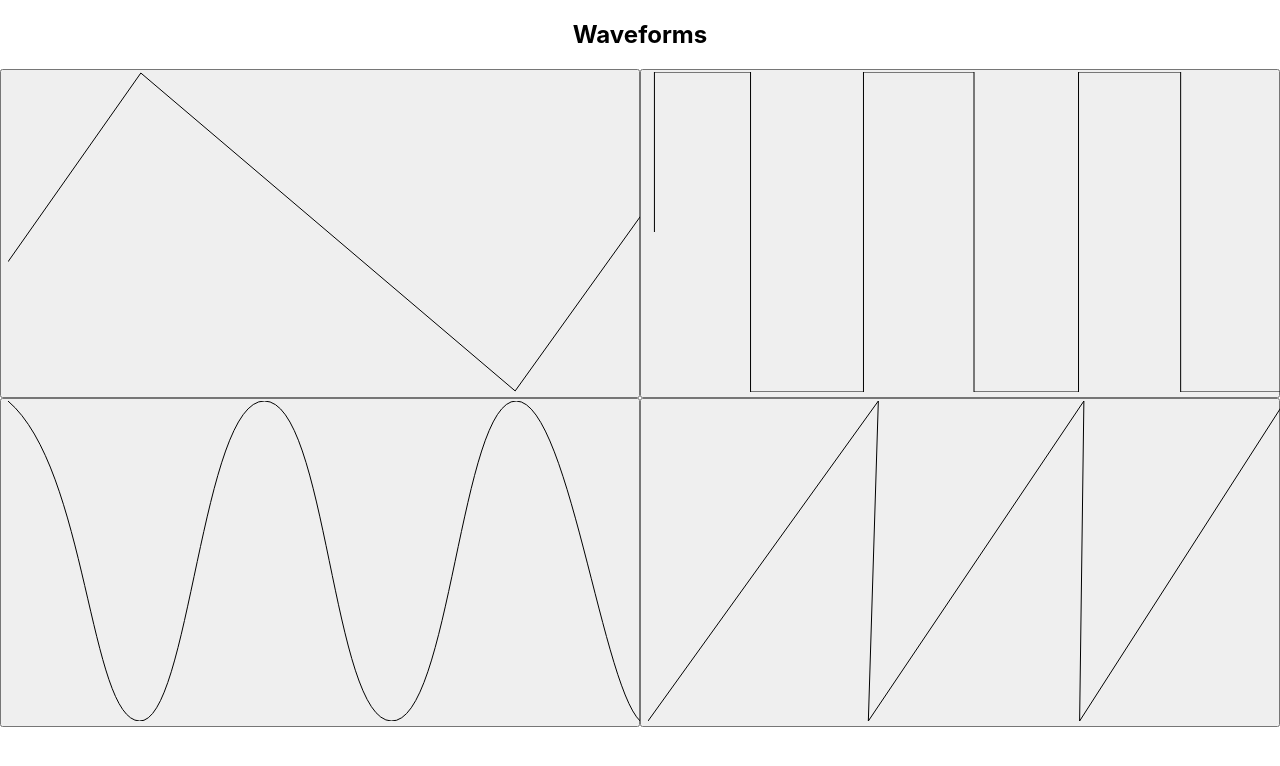
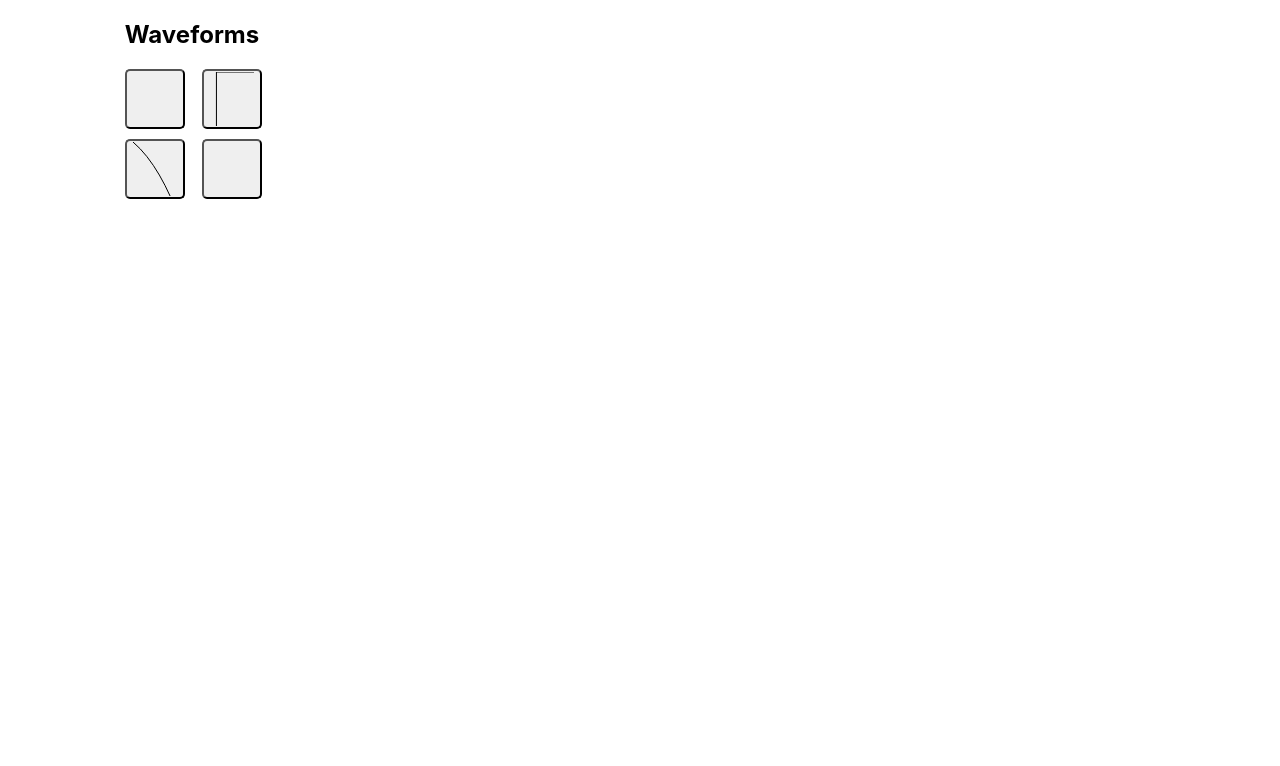
Before and after one commit to rdeprey/modular-synth, a React (Create React App) app: page / in a window 1280 px wide. Shown: the top 766 px of the page. Built offline with nearby package versions, Linux system fonts and the light colour scheme.

Commit message:
Add settings grid

```diff
--- a/src/App.js
+++ b/src/App.js
@@ -1,10 +1,10 @@
 import './App.css';
-import WaveformPanel from './Components/Panels/WaveformPanel/WaveformPanel';
+import SettingsGrid from './Components/Panels/SettingsGrid';
 
 function App() {
   return (
     <div className="App">
-      <WaveformPanel />
+      <SettingsGrid />
     </div>
   );
 }
--- /dev/null
+++ b/src/Components/Panels/SettingsGrid.jsx
@@ -0,0 +1,12 @@
+import React from "react";
+import styles from "./SettingsGrid.module.css";
+import WaveformPanel from "./WaveformPanel/WaveformPanel";
+
+export default function SettingsGrid() {
+    return <section aria-labelledby="synth-settings">
+        <h2 id="synth-settings" className={styles.visuallyHidden}>Synth Settings</h2>
+        <div className={styles.settingsGrid}>
+            <WaveformPanel />
+        </div>
+        </section>
+}
--- /dev/null
+++ b/src/Components/Panels/SettingsGrid.module.css
@@ -0,0 +1,15 @@
+.settingsGrid {
+    display: grid;
+    grid-template-columns: 30% 40% 30%;
+    justify-items: center;
+}
+
+.visuallyHidden {
+    clip: rect(0 0 0 0);
+    clip-path: inset(50%);
+    height: 1px;
+    overflow: hidden;
+    position: absolute;
+    white-space: nowrap;
+    width: 1px;
+  }
--- a/src/Components/Panels/WaveformPanel/SawtoothWaveform.jsx
+++ b/src/Components/Panels/WaveformPanel/SawtoothWaveform.jsx
@@ -1,7 +1,7 @@
 import React from 'react'
 
 const SawtoothWaveform = () => {
-    return <svg role="img" aria-labelledby="sawtooth-waveform" xmlns="http://www.w3.org/2000/svg" xmlnsXlink="http://www.w3.org/1999/xlink" width="640" height="320">
+    return <svg role="img" aria-labelledby="sawtooth-waveform" xmlns="http://www.w3.org/2000/svg" xmlnsXlink="http://www.w3.org/1999/xlink">
         <title id="sawtooth-waveform">Sawtooth Waveform</title>
         <defs><path d="M637.17 320V0L431.61 320l4.28-320-215.55 320 9.99-320L0 320" id="d"/></defs>
     <use xlinkHref="#d" fill-opacity="0" stroke="#000"/></svg>
--- a/src/Components/Panels/WaveformPanel/SineWaveform.jsx
+++ b/src/Components/Panels/WaveformPanel/SineWaveform.jsx
@@ -1,7 +1,7 @@
 import React from 'react'
 
 const SineWaveform = () => {
-    return <svg role="img" aria-labelledby="sine-waveform" xmlns="http://www.w3.org/2000/svg" xmlnsXlink="http://www.w3.org/1999/xlink" width="640" height="320">
+    return <svg role="img" aria-labelledby="sine-waveform" xmlns="http://www.w3.org/2000/svg" xmlnsXlink="http://www.w3.org/1999/xlink">
         <title id="sine-waveform">Sine Waveform</title>
         <defs><path d="M640 323.81C598.57 323.81 563.57.59 508.22 0c-55.36-.59-66.08 322.02-125 320C324.29 317.98 318.93.59 256.43 0c-62.5-.59-75 322.02-125 320C81.43 317.98 79.29 67.5 0 0" id="c"/></defs>
         <use xlinkHref="#c" fill-opacity="0" stroke="#000"/></svg>
--- a/src/Components/Panels/WaveformPanel/SquareWaveform.jsx
+++ b/src/Components/Panels/WaveformPanel/SquareWaveform.jsx
@@ -1,7 +1,7 @@
 import React from 'react';
 
 const SquareWaveform = () => {
-    return <svg role="img" aria-labelledby="square-waveform" xmlns="http://www.w3.org/2000/svg" xmlnsXlink="http://www.w3.org/1999/xlink" width="640" height="320">
+    return <svg role="img" aria-labelledby="square-waveform" xmlns="http://www.w3.org/2000/svg" xmlnsXlink="http://www.w3.org/1999/xlink">
         <title id="square-waveform">Square Waveform</title>
         <defs><path d="M634.77 160v160H532.65V0H430.53v320H326.01V0H215.48v320H102.54V0H6.43v160" id="b"/></defs>
         <use xlinkHref="#b" fill-opacity="0" stroke="#000"/></svg>
--- a/src/Components/Panels/WaveformPanel/TriangleWaveform.jsx
+++ b/src/Components/Panels/WaveformPanel/TriangleWaveform.jsx
@@ -1,7 +1,7 @@
 import React from 'react';
 
 const TriangleWaveform = () => {
-    return <svg role="img" aria-labelledby="triangle-waveform" xmlns="http://www.w3.org/2000/svg" xmlnsXlink="http://www.w3.org/1999/xlink" width="640" height="320">
+    return <svg role="img" aria-labelledby="triangle-waveform" xmlns="http://www.w3.org/2000/svg" xmlnsXlink="http://www.w3.org/1999/xlink">
                 <title id="triangle-waveform">Triangle Waveform</title>
                 <defs><path d="M640 133.83L507.17 318.94 132.83 1 0 189.76" id="a"/></defs>
                 <use xlinkHref="#a" fill-opacity="0"/><use xlinkHref="#a" fill-opacity="0" stroke="#000"/></svg>
--- a/src/Components/Panels/WaveformPanel/WaveformPanel.module.css
+++ b/src/Components/Panels/WaveformPanel/WaveformPanel.module.css
@@ -1,4 +1,17 @@
 .waveformGrid {
     display: grid;
     grid-template-columns: repeat(2, 50%);
+    align-items: center;
+    grid-gap: 10px;
 }
+
+.waveformGrid > button svg {
+    width: 100%;
+    height: 100%;
+}
+
+.waveformGrid > button {
+    border-radius: 5px;
+    height: 60px;
+    width: 60px;
+}
```
